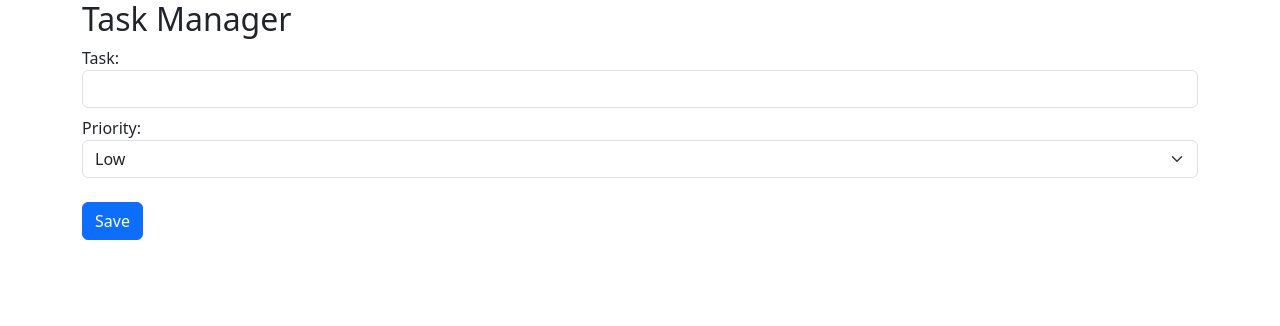
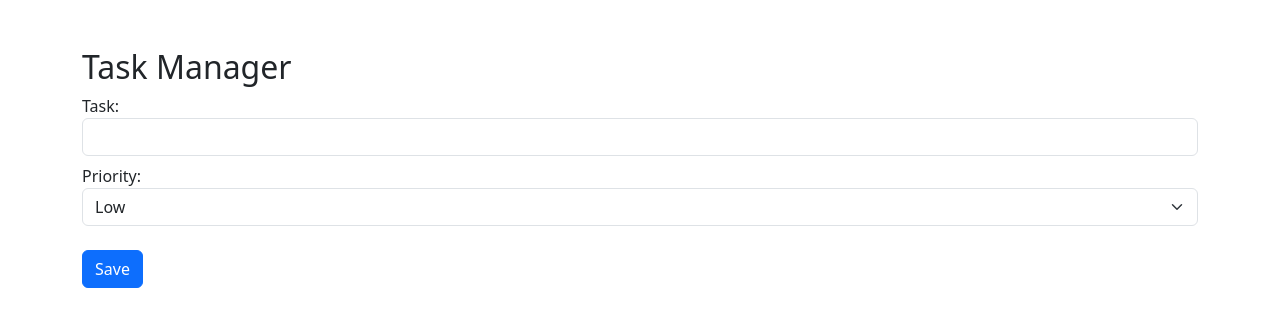
Before and after one commit to jlbautistac/js-practices, a plain HTML site: page fullstack/index.html in a window 1280 px wide. Drawn offline with nearby package versions, Linux system fonts and the light colour scheme.

```diff
--- a/bootstrap-practice/index.html
+++ b/fullstack/index.html
@@ -7,7 +7,7 @@
     <link href="https://cdn.jsdelivr.net/npm/bootstrap@5.3.8/dist/css/bootstrap.min.css" rel="stylesheet" integrity="sha384-sRIl4kxILFvY47J16cr9ZwB07vP4J8+LH7qKQnuqkuIAvNWLzeN8tE5YBujZqJLB" crossorigin="anonymous">
 </head>
 <body>
-    <div class="container">
+    <div class="py-5 container">
         <h2>Task Manager</h2>
 
         <form action="" method="post">
```
